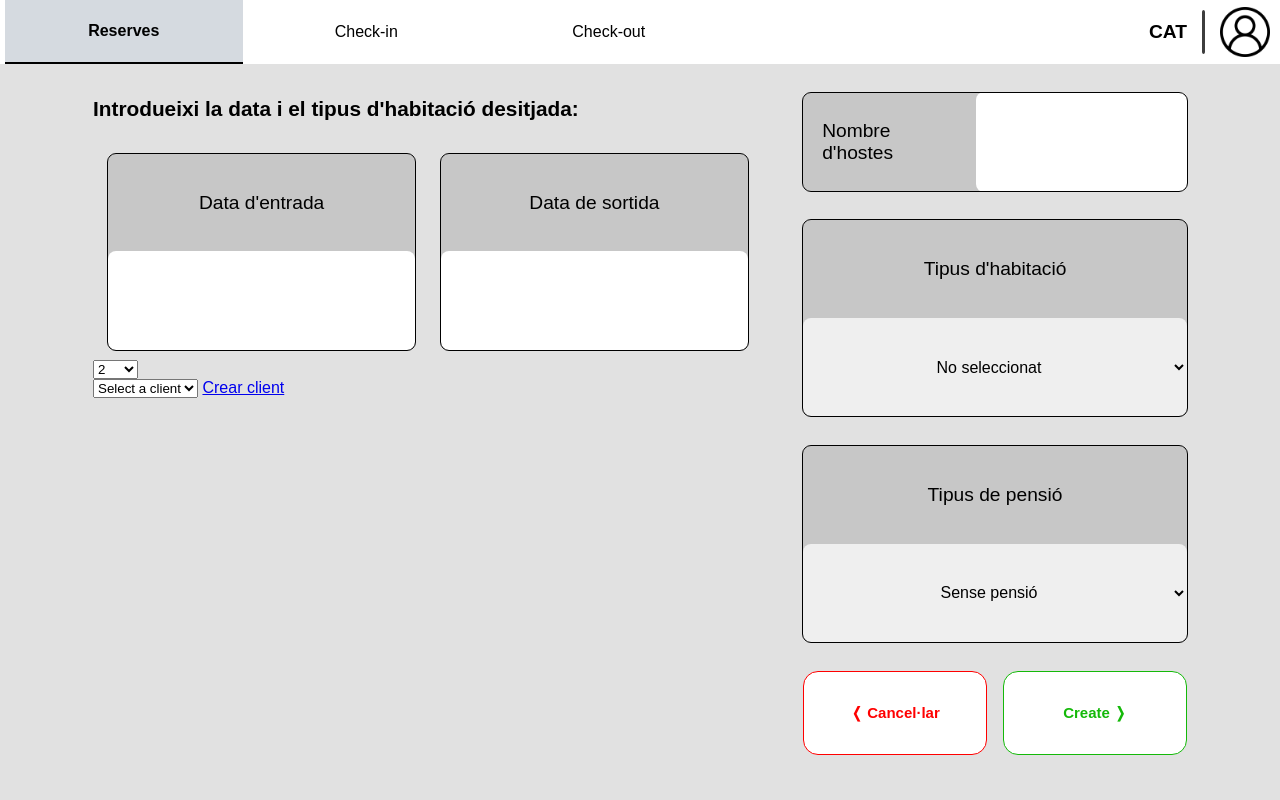
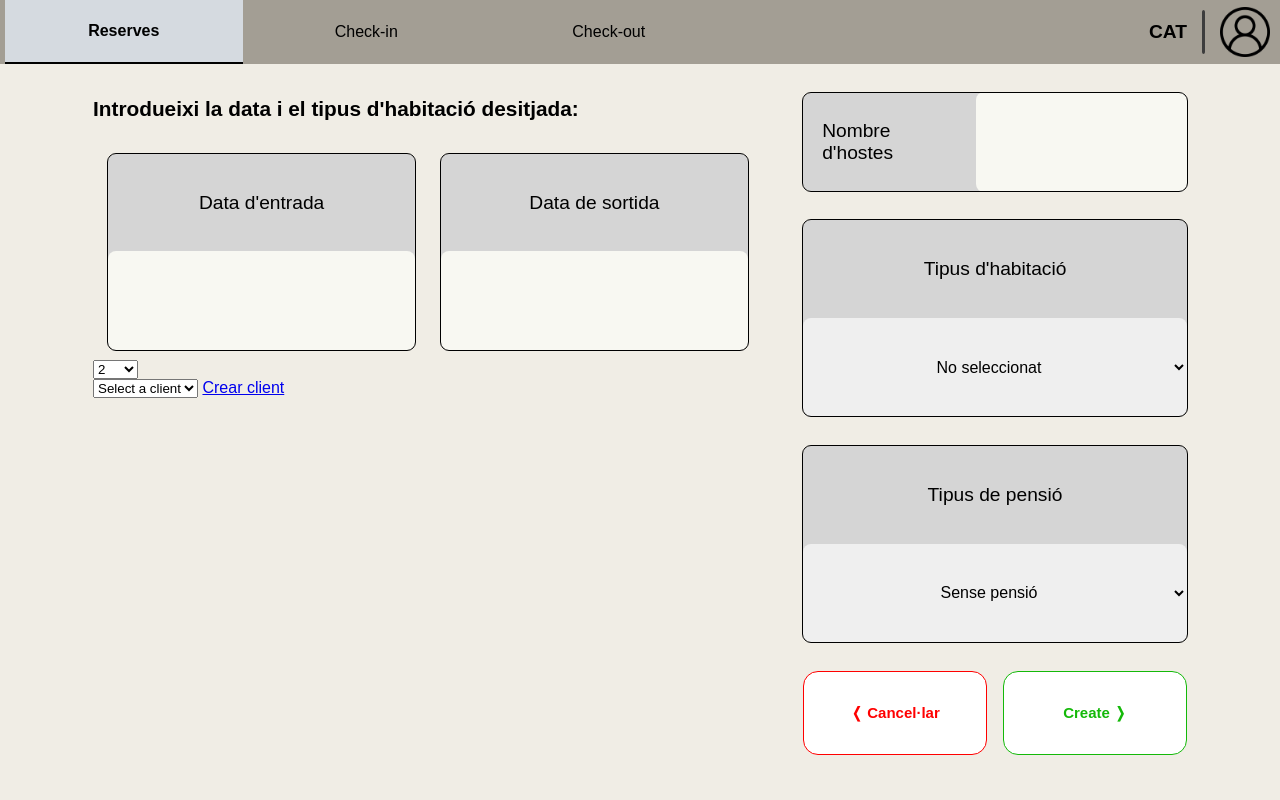
Before and after one commit to Computer-Engineering-UdL/JointProject, a Django app: page /receptionist/new-reservation-1/ in a window 1280 px wide. Run offline with Django 5.2, Linux system fonts and the light colour scheme; a user stored in the database is signed in; data comes from the database, SQL or seed files in the repository.

Commit message:
feat: new base style

```diff
--- a/static/css/base.css
+++ b/static/css/base.css
@@ -1,5 +1,6 @@
 body {
-	background-color: #e1e1e1;
+	/* NEUTRAL PALETTE */
+	background-color: #F0EDE5;
 	font-family: Arial, sans-serif;
 	margin: 0;
 	padding: 0;
--- a/static/css/worker/receptionist/reservation/new_reservation/new_reservation_1.css
+++ b/static/css/worker/receptionist/reservation/new_reservation/new_reservation_1.css
@@ -1,9 +1,9 @@
-p{
+p {
     margin: 0;
     font-size: 1.2em;
 }
 
-main{
+main {
     display: flex;
     height: 90vh;
     align-items: center;
@@ -26,7 +26,7 @@ main{
     margin: 10px;
 }
 
-.date{
+.date {
     display: flex;
     flex-direction: column;
     align-items: stretch;
@@ -35,14 +35,16 @@ main{
     margin: 10px;
     width: 50%;
 }
-.date h2{
+
+.date h2 {
     display: flex;
     height: 10%;
     align-items: center;
     margin: 0;
     font-size: 1.3em;
 }
-.date-form{
+
+.date-form {
     margin-left: 15px;
     width: 100%;
     height: 28%;
@@ -50,23 +52,26 @@ main{
     justify-content: space-between;
     gap: 10px;
 }
-.date-input{
+
+.date-input {
     width: 48%;
     display: flex;
     flex-direction: column;
     align-items: stretch;
     justify-content: space-between;
     outline: solid 1px #000;
-    background-color: #c7c7c7;
+    background-color: #d5d5d5;
     border-radius: 8px;
 }
-.title-input{
+
+.title-input {
     display: flex;
     align-items: center;
     justify-content: center;
     height: 50%;
 }
-.date-input input[type="text"]{
+
+.date-input input[type="text"] {
     height: 50%;
     border: transparent;
     text-align: center;
@@ -75,7 +80,7 @@ main{
 }
 
 
-.reservation-info-form{
+.reservation-info-form {
     display: flex;
     flex-direction: column;
     align-items: stretch;
@@ -85,10 +90,13 @@ main{
     width: 30%;
 }
 
-.guests-number{
+.form-button {
+    background-color: #d5d5d5;
+}
+
+#guests-number {
     height: 14%;
     outline: solid 1px #000000;
-    background-color: #c7c7c7;
     border-radius: 8px;
     display: flex;
     flex-direction: row;
@@ -96,7 +104,8 @@ main{
     gap: 10px;
     justify-content: space-between;
 }
-.guests-number input[type="number"]{
+
+#guests-number input[type="number"] {
     aspect-ratio: 1 / 1;
     height: 100%;
     text-align: center;
@@ -104,20 +113,21 @@ main{
     border-radius: 8px;
     font-size: 1em;
 }
-.guests-number p{
+
+#guests-number p {
     padding-left: 5%;
 }
 
-.room-type{
+#room-type {
     height: 28%;
     outline: solid 1px #000;
-    background-color: #c7c7c7;
     border-radius: 8px;
     display: flex;
     flex-direction: column;
     align-items: stretch;
 }
-.room-type select{
+
+#room-type select {
     width: 100%;
     height: 50%;
     border: transparent;
@@ -125,20 +135,21 @@ main{
     font-size: 1em;
     text-align: center;
 }
-.room-type p{
+
+#room-type p {
     text-align: center;
 }
 
-.pension-type{
+#pension-type {
     height: 28%;
     outline: solid 1px #000;
-    background-color: #c7c7c7;
     border-radius: 8px;
     display: flex;
     flex-direction: column;
     align-items: stretch;
 }
-.pension-type select{
+
+#pension-type select {
     width: 100%;
     height: 50%;
     border: transparent;
@@ -146,18 +157,20 @@ main{
     font-size: 1em;
     text-align: center;
 }
-.pension-type p{
+
+#pension-type p {
     text-align: center;
 }
 
-.buttons{
+.buttons {
     height: 12%;
     display: flex;
     flex-direction: row;
     justify-content: space-between;
     gap: 10px;
 }
-main button{
+
+main button {
     height: 100%;
     width: 48%;
     margin-top: 0;
@@ -170,29 +183,34 @@ main button{
     padding: 15px 25px;
 }
 
-.cancel-button{
+.cancel-button {
     color: #ff0000;
     background-color: #ffffff;
     border: 1px solid #ff0000;
 }
+
 .cancel-button:hover {
     color: #ffffff;
     background-color: #ff0000;
     border: 1px solid #ff0000;
 }
+
 .cancel-button:active {
     opacity: 0.4;
 }
+
 .add-form-button {
     color: #14b909;
     background-color: #ffffff;
     border: 1px solid #14b909;
 }
+
 .add-form-button:hover {
     color: #ffffff;
     background-color: #14b909;
     border: 1px solid #14b909;
 }
+
 .add-form-button:active {
     opacity: 0.4;
 }
--- a/static/css/worker/worker.css
+++ b/static/css/worker/worker.css
@@ -2,7 +2,8 @@ header {
 	display: flex;
 	align-items: stretch;
 	justify-content: space-between;
-	background-color: #ffffff;
+	/* NEUTRAL PALETTE */
+	background-color: #A39E94;
 	color: white;
 	height: 8vh;
 	min-height: 60px;
@@ -21,7 +22,6 @@ nav {
 	order: 1;
 	display: flex;
 	list-style-type: none;
-	background-color: #ffffff;
 	color: black;
 	justify-content: flex-start;
 	padding: 0 5px;
@@ -92,3 +92,7 @@ nav {
 #user {
 	width: 50px;
 }
+
+input {
+	background-color: #F8F8F2;
+}
--- a/templates/registration/login.html
+++ b/templates/registration/login.html
@@ -3,7 +3,7 @@
 {% load static %}
 {% block content %}
 
-  <link rel="stylesheet" type="text/css" href="{% static 'auth.css' %}" />
+  <link rel="stylesheet" type="text/css" href="{% static 'css/auth.css' %}" />
 
   <div id="notifications">
     {% if form.non_field_errors %}
--- a/templates/registration/signup.html
+++ b/templates/registration/signup.html
@@ -2,7 +2,7 @@
 <title>{% block title %}Sign Up{% endblock %}</title>
 {% load static %}
 {% block content %}
-    <link rel="stylesheet" type="text/css" href="{% static 'auth.css' %}"/>
+    <link rel="stylesheet" type="text/css" href="{% static 'css/auth.css' %}"/>
 
     <div id="notifications">
         {% for field in form %}
--- a/templates/worker/receptionist/reservation/new_reservation/new_reservation_1.html
+++ b/templates/worker/receptionist/reservation/new_reservation/new_reservation_1.html
@@ -45,15 +45,15 @@
             </div>
         </div>
         <div class="reservation-info-form">
-            <div class="guests-number">
+            <div class="form-button" id="guests-number">
                 <p class="title-input">Nombre d'hostes</p>
                 {{ form.num_guests }}
             </div>
-            <div class="room-type">
+            <div class="form-button" id="room-type">
                 <p class="title-input">Tipus d'habitació</p>
                 {{ form.room_type }}
             </div>
-            <div class="pension-type">
+            <div class="form-button" id="pension-type">
                 <p class="title-input">Tipus de pensió</p>
                 {{ form.pension_type }}
             </div>
```
Also changed, not shown: static/css/auth.css (renamed from static/auth.css), static/css/style.css (renamed from static/style.css).
